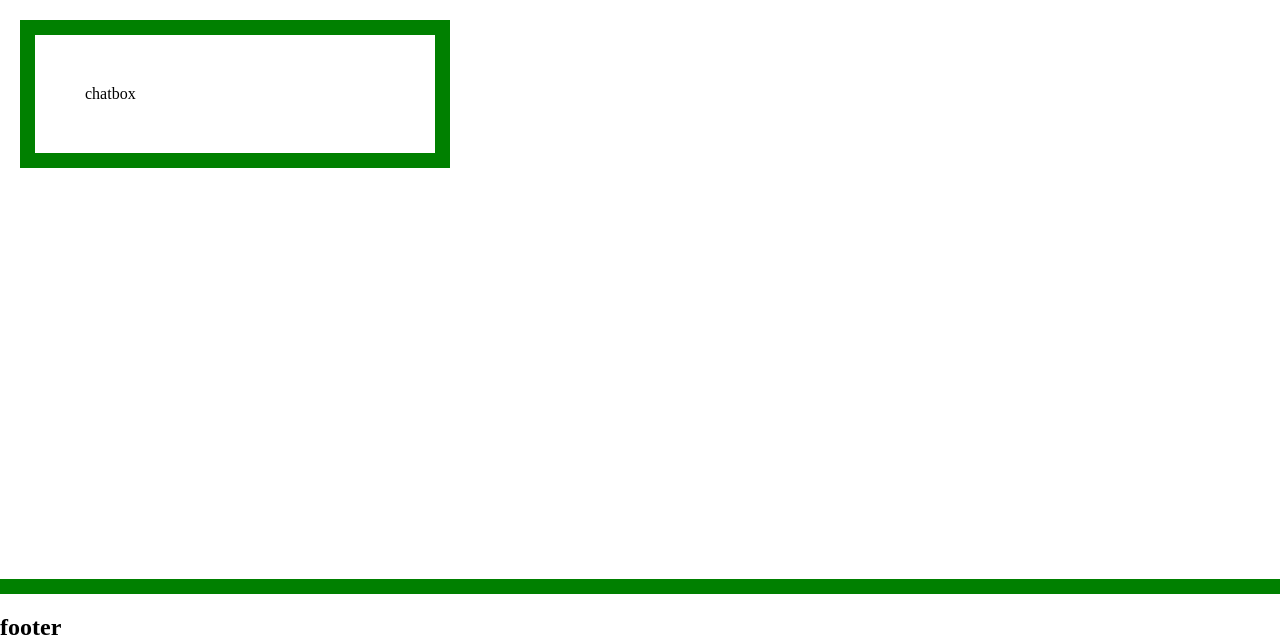
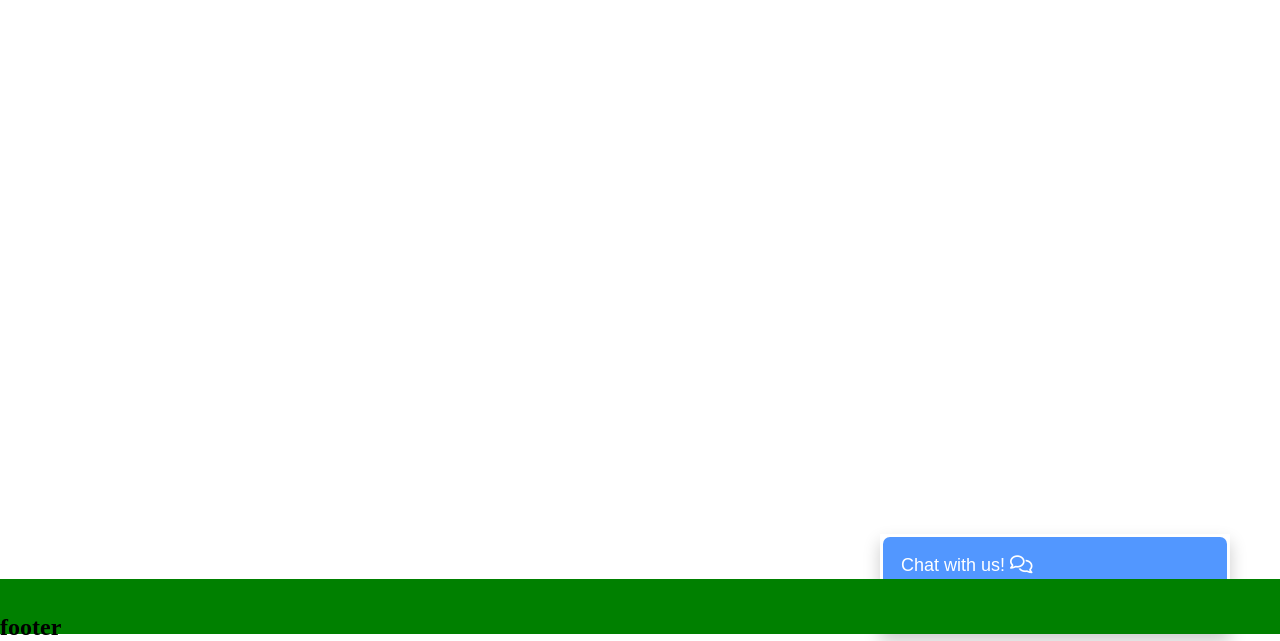
Before and after one commit to ExcellentWish/website-chat, a Django app: page / in a window 1280 px wide. Shown: the part 166-807 px from the top of the page. Run offline with Django 4.2, Linux system fonts and the light colour scheme; some libraries are stand-ins or nearby versions.

Commit message:
Ad JS and css

```diff
--- a/static/css/style.css
+++ b/static/css/style.css
@@ -18,15 +18,185 @@ li{
   list-style-type: none;
 }
 
-#chatbox{
-  width: 300px;
-  border: 15px solid green;
-  padding: 50px;
-  margin: 20px;
+
+.chat-bar-collapsible {
+  position: fixed;
+  bottom: 0;
+  padding-bottom: 2.5rem;
+  right: 50px;
+  box-shadow: 0 8px 16px 0 rgba(0, 0, 0, 0.2);
+}
+
+.collapsible {
+  background-color: rgb(82, 151, 255);
+  color: white;
+  cursor: pointer;
+  padding: 18px;
+
+  width: 350px;
+  text-align: left;
+  outline: none;
+  font-size: 18px;
+  border-radius: 10px 10px 0px 0px;
+  border: 3px solid white;
+  border-bottom: none;
+}
+
+.content {
+  max-height: 0;
+  overflow: hidden;
+  transition: max-height 0.2s ease-out;
+  background-color: #f1f1f1;
+}
+
+.full-chat-block {
+  width: 350px;
+  background: white;
+  text-align: center;
+  overflow: auto;
+  scrollbar-width: none;
+  height: max-content;
+  transition: max-height 0.2s ease-out;
+}
+
+.outer-container {
+  min-height: 500px;
+  bottom: 0%;
+  position: relative;
+}
+
+.chat-container {
+  max-height: 500px;
+  width: 100%;
+  position: absolute;
+  bottom: 0;
+  left: 0;
+  scroll-behavior: smooth;
+  hyphens: auto;
+}
+
+.chat-container::-webkit-scrollbar {
+  display: none;
+}
+
+.chat-bar-input-block {
+  display: flex;
+  float: left;
+  box-sizing: border-box;
+  justify-content: space-between;
+  width: 100%;
+  align-items: center;
+  background-color: rgb(235, 235, 235);
+  border-radius: 10px 10px 0px 0px;
+  padding: 10px 0px 10px 10px;
+}
+
+.chat-bar-icons {
+  display: flex;
+  justify-content: space-evenly;
+  box-sizing: border-box;
+  width: 25%;
+  float: right;
+  font-size: 20px;
+}
+
+#chat-icon:hover {
+  opacity: .7;
+}
+
+/* Chat bubbles */
+
+#userInput {
+  width: 75%;
+}
+
+.input-box {
+  float: left;
+  border: none;
+  box-sizing: border-box;
+  width: 100%;
+  border-radius: 10px;
+  padding: 10px;
+  font-size: 16px;
+  color: #000;
+  background-color: white;
+  outline: none
+}
+
+.userText {
+  color: white;
+  font-family: Helvetica;
+  font-size: 16px;
+  font-weight: normal;
+  text-align: right;
+  clear: both;
+}
+
+.userText span {
+  line-height: 1.5em;
+  display: inline-block;
+  background: #5ca6fa;
+  padding: 10px;
+  border-radius: 8px;
+  border-bottom-right-radius: 2px;
+  max-width: 80%;
+  margin-right: 10px;
+  animation: floatup .5s forwards
+}
+
+.botText {
+  color: #000;
+  font-family: Helvetica;
+  font-weight: normal;
+  font-size: 16px;
+  text-align: left;
+}
+
+.botText span {
+  line-height: 1.5em;
+  display: inline-block;
+  background: #e0e0e0;
+  padding: 10px;
+  border-radius: 8px;
+  border-bottom-left-radius: 2px;
+  max-width: 80%;
+  margin-left: 10px;
+  animation: floatup .5s forwards
+}
+
+@keyframes floatup {
+  from {
+      transform: translateY(14px);
+      opacity: .0;
+  }
+  to {
+      transform: translateY(0px);
+      opacity: 1;
+  }
+}
+
+@media screen and (max-width:600px) {
+  .full-chat-block {
+      width: 100%;
+      border-radius: 0px;
+  }
+  .chat-bar-collapsible {
+      position: fixed;
+      bottom: 0;
+      right: 0;
+      width: 100%;
+  }
+  .collapsible {
+      width: 100%;
+      border: 0px;
+      border-top: 3px solid white;
+      border-radius: 0px;
+  }
 }
 
 footer{
   position: absolute;
+  background-color: green;
   bottom: 0;
   width: 100%;
   height: 2.5rem;
--- /dev/null
+++ b/static/js/chatbox.js
@@ -0,0 +1,126 @@
+// Collapsible
+var coll = document.getElementsByClassName("collapsible");
+
+for (let i = 0; i < coll.length; i++) {
+    coll[i].addEventListener("click", function () {
+        this.classList.toggle("active");
+
+        var content = this.nextElementSibling;
+
+        if (content.style.maxHeight) {
+            content.style.maxHeight = null;
+        } else {
+            content.style.maxHeight = content.scrollHeight + "px";
+        }
+
+    });
+}
+
+function getTime() {
+    let today = new Date();
+    hours = today.getHours();
+    minutes = today.getMinutes();
+
+    if (hours < 10) {
+        hours = "0" + hours;
+    }
+
+    if (minutes < 10) {
+        minutes = "0" + minutes;
+    }
+
+    let time = hours + ":" + minutes;
+    return time;
+}
+
+// Gets the first message
+function firstBotMessage() {
+    let firstMessage = "How's it going?"
+    document.getElementById("botStarterMessage").innerHTML = '<p class="botText"><span>' + firstMessage + '</span></p>';
+
+    let time = getTime();
+
+    $("#chat-timestamp").append(time);
+    document.getElementById("userInput").scrollIntoView(false);
+}
+
+firstBotMessage();
+
+// Retrieves the response
+function getHardResponse(userText) {
+    let botResponse = getBotResponse(userText);
+    let botHtml = '<p class="botText"><span>' + botResponse + '</span></p>';
+    $("#chatbox").append(botHtml);
+
+    document.getElementById("chat-bar-bottom").scrollIntoView(true);
+}
+
+//Gets the text text from the input box and processes it
+function getResponse() {
+    let userText = $("#textInput").val();
+
+    let userHtml = '<p class="userText"><span>' + userText + '</span></p>';
+
+    $("#textInput").val("");
+    $("#chatbox").append(userHtml);
+    document.getElementById("chat-bar-bottom").scrollIntoView(true);
+
+    setTimeout(() => {
+        getHardResponse(userText);
+    }, 1000)
+
+}
+
+// Handles sending text via button clicks
+function buttonSendText(sampleText) {
+    let userHtml = '<p class="userText"><span>' + sampleText + '</span></p>';
+
+    $("#textInput").val("");
+    $("#chatbox").append(userHtml);
+    document.getElementById("chat-bar-bottom").scrollIntoView(true);
+
+    // Uncomment this if you want the bot to respond to this buttonSendText event
+    setTimeout(() => {
+        getHardResponse(sampleText);
+    }, 1000)
+}
+
+function sendButton() {
+    getResponse();
+}
+
+function heartButton() {
+    buttonSendText("<i id='chat-icon' style='color: crimson;' class='fa fa-fw fa-heart'></i>")
+}
+
+// Press enter to send a message
+$("#textInput").keypress(function (e) {
+    if (e.which == 13) {
+        getResponse();
+    }
+});
+
+
+function getBotResponse(input) {
+    //rock paper scissors
+    if (input == "rock") {
+        return "paper";
+    } else if (input == "paper") {
+        return "scissors";
+    } else if (input == "scissors") {
+        return "rock";
+    }
+
+    // Simple responses
+    if (input == "hello") {
+        return "Hello there!";
+    } else if (input == "goodbye") {
+        return "Talk to you later!";
+    }else if (input.includes("<i id='chat-icon' style='color: crimson;' class='fa fa-fw fa-heart'></i>")) {
+
+        return "<i id='chat-icon' style='color: crimson;' class='fa fa-fw fa-heart'></i>";
+    }
+     else {
+        return "Try asking something else!";
+    }
+}
--- a/templates/index.html
+++ b/templates/index.html
@@ -6,6 +6,8 @@
 <meta name="viewport" content="width=device-width, initial-scale=1.0">
 <meta http-equiv="X-UA-Compatible" content="ie=edge">
 <meta name="Description" content="Enter your description here"/>
+<script  src="https://code.jquery.com/jquery-3.7.0.min.js" integrity="sha256-2Pmvv0kuTBOenSvLm6bvfBSSHrUJ+3A7x6P5Ebd07/g=" crossorigin="anonymous"></script><!-- Jquery-->
+<script src="https://kit.fontawesome.com/0f96215e04.js" crossorigin="anonymous"></script><!--font awesome -->
 <link rel="stylesheet" href="{% static 'css/style.css' %}">
 <title>WEBCHAT SITE 2 </title>
 </head>
@@ -27,15 +29,56 @@
     </header>
 
     <main>
-        <div id="chatbox">
-            chatbox
+             <!-- CHAT BAR BLOCK -->
+    <div class="chat-bar-collapsible">
+        <button id="chat-button" type="button" class="collapsible">Chat with us!
+            <i id="chat-icon" style="color: #fff;" class="fa fa-fw fa-comments-o"></i>
+        </button>
+
+        <div class="content">
+            <div class="full-chat-block">
+                <!-- Message Container -->
+                <div class="outer-container">
+                    <div class="chat-container">
+                        <!-- Messages -->
+                        <div id="chatbox">
+                            <h5 id="chat-timestamp"></h5>
+                            <p id="botStarterMessage" class="botText"><span>Loading...</span></p>
+                        </div>
+
+                        <!-- User input box -->
+                        <div class="chat-bar-input-block">
+                            <div id="userInput">
+                                <input id="textInput" class="input-box" type="text" name="msg"
+                                    placeholder="Tap 'Enter' to send a message">
+                                <p></p>
+                            </div>
+
+                            <div class="chat-bar-icons">
+                                <i id="chat-icon" style="color: crimson;" class="fa fa-fw fa-heart"
+                                    onclick="heartButton()"></i>
+                                <i id="chat-icon" style="color: #333;" class="fa fa-fw fa-send"
+                                    onclick="sendButton()"></i>
+                            </div>
+                        </div>
+
+                        <div id="chat-bar-bottom">
+                            <p></p>
+                        </div>
+
+                    </div>
+                </div>
+
+            </div>
         </div>
+
+    </div>
     </main>
 
     <footer>
         <h2>footer</h2>
     </footer>
 
-<script src="{% static 'js/mainjs.js' %}"></script>
+<script src="{% static 'js/chatbox.js' %}"></script>
 </body>
 </html>
```
Also changed, not shown: web_chat/settings.py (+4 -3 lines), static/js/mainjs.js (deleted).
